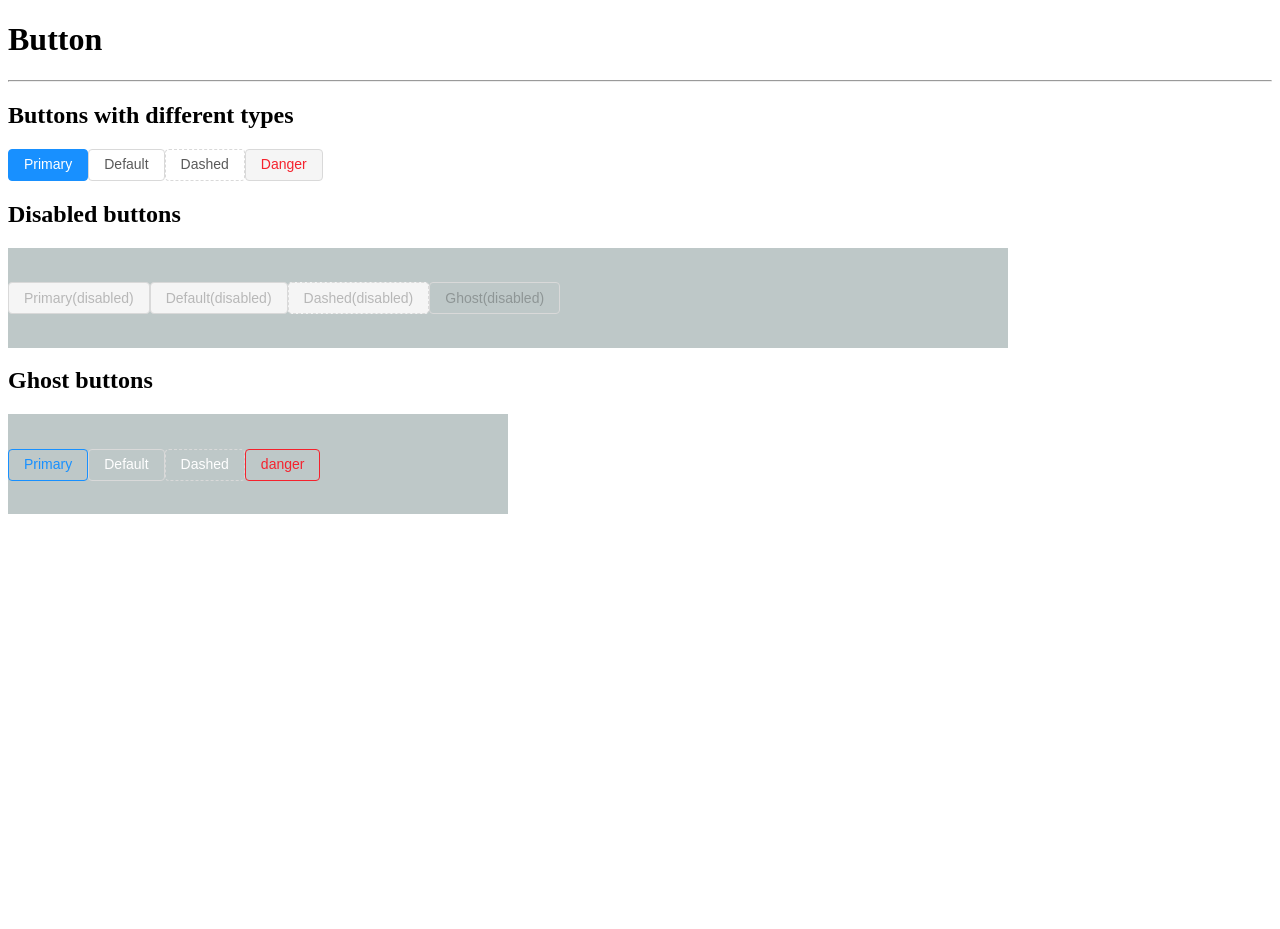
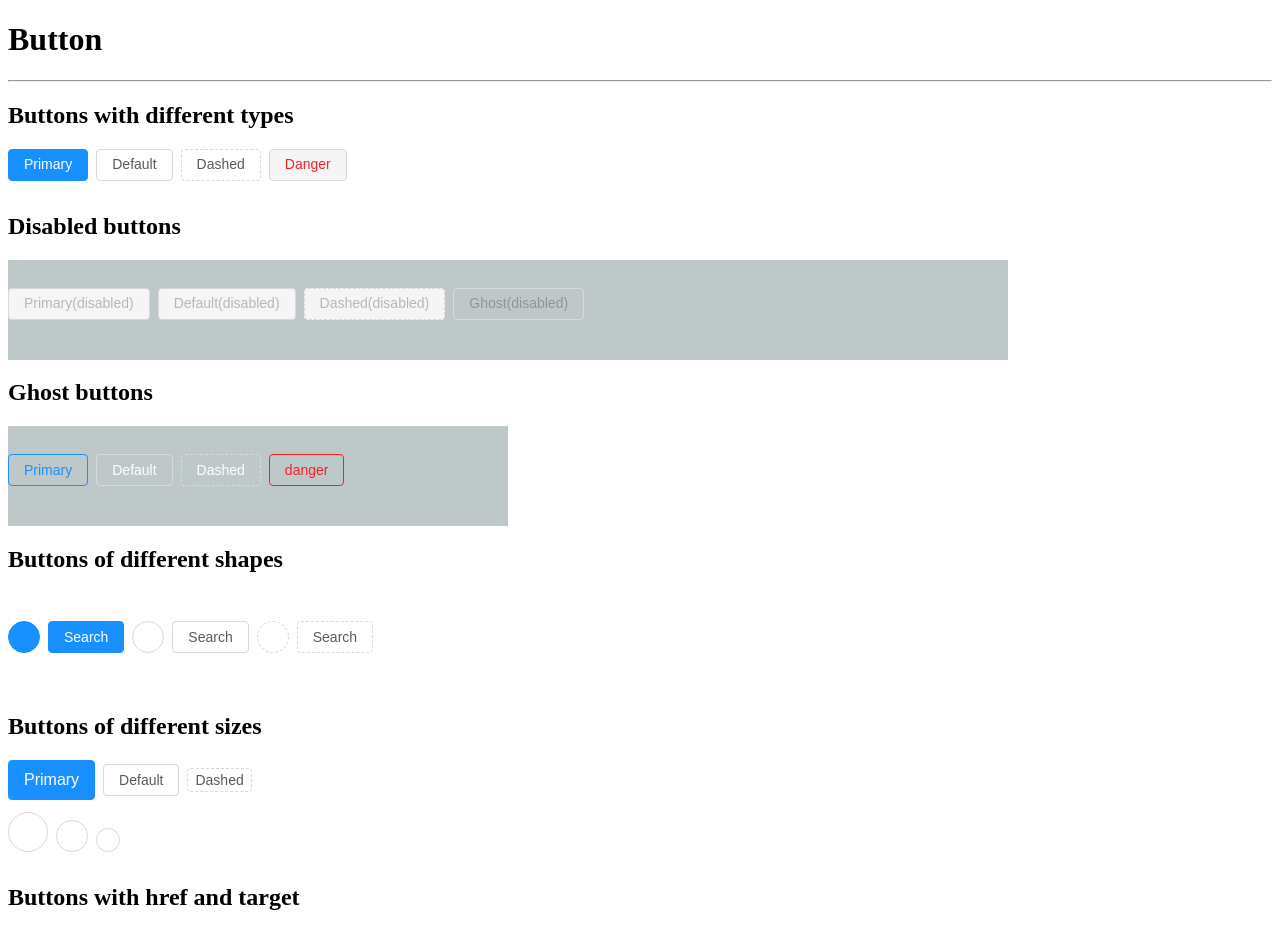
Before and after one commit to Sai1996/ant-design-vue-implementation, a Vue app: page / in a window 1280 px wide. Shown: the top 929 px of the page. Before the commit the page ends 800 px from the top, so only its background shows below. Built offline with nearby package versions, Linux system fonts and the light colour scheme; the HTML template or start-up script is replaced by a standard one.

Commit message:
Almost finished button.

```diff
--- a/src/App.vue
+++ b/src/App.vue
@@ -11,18 +11,46 @@
         <ad-button type="danger">Danger</ad-button>
       </div>
       <h2>Disabled buttons</h2>
-      <div style=" height: 100px; width:1000px; line-height:100px; background-color:rgb(190, 200, 200)">
+      <div style=" height: 100px; width:1000px; display:flex;align-items:center; background-color:rgb(190, 200, 200)">
         <ad-button type="primary" v-bind:disabled="true">Primary(disabled)</ad-button>
         <ad-button v-bind:disabled="true">Default(disabled)</ad-button>
         <ad-button type="dashed" v-bind:disabled="true">Dashed(disabled)</ad-button>
         <ad-button  v-bind:disabled="true" v-bind:ghost="true">Ghost(disabled)</ad-button>
       </div>
       <h2>Ghost buttons</h2>
-      <div style=" height: 100px; width:500px; line-height:100px; background-color:rgb(190, 200, 200)">
+      <div style=" height: 100px; width:500px; display:flex;align-items:center;background-color:rgb(190, 200, 200)">
         <ad-button type="primary" v-bind:ghost="true">Primary</ad-button>
         <ad-button v-bind:ghost="true">Default</ad-button>
         <ad-button type="dashed" v-bind:ghost="true">Dashed</ad-button>
         <ad-button type="danger" v-bind:ghost="true">danger</ad-button>
+      </div>
+      <h2>Buttons of different shapes</h2>
+      <div style=" height: 100px; width:500px; display:flex;align-items:center">
+        <ad-button type="primary" shape="circle"></ad-button>
+        <ad-button type="primary" >Search</ad-button>
+        <ad-button shape="circle"></ad-button>
+        <ad-button >Search</ad-button>
+        <ad-button type="dashed" shape="circle"></ad-button>
+        <ad-button type="dashed" >Search</ad-button>
+      </div>
+      <h2>Buttons of different sizes</h2>
+      <div>
+        <ad-button type="primary" size="large">Primary</ad-button>
+        <ad-button>Default</ad-button>
+        <ad-button type="dashed" size="small">Dashed</ad-button>
+        <br>
+        <ad-button size="large" shape="circle" ></ad-button>
+        <ad-button shape="circle" ></ad-button>
+        <ad-button size="small" shape="circle" ></ad-button>
+      </div>
+      <h2>Buttons with href and target</h2>
+      <div>
+        <ad-button type="primary" href="https://www.google.com" target="_blank">Primary</ad-button>
+        <ad-button href="#top">Default</ad-button>
+      </div>
+      <h2>Emits click event</h2>
+      <div>
+        <ad-button  v-on:click="handleOnClick">Alert</ad-button>
       </div>
     </div>
 </div>
@@ -34,6 +62,12 @@ import Button from "./button/index.vue";
 export default {
   components: {
     "ad-button": Button
+  },
+  methods: {
+    handleOnClick: function() {
+
+      window.alert("1");
+    }
   }
 };
 </script>
--- a/src/button/index.vue
+++ b/src/button/index.vue
@@ -1,10 +1,14 @@
 <template>
-  <button
-    :class="[ 'btn','btn-' + type, ghost ? 'btn-background-ghost' : '', isClicked]"
-    :disabled="disabled"
-    v-on:click="destroyClicked();">
+  <a :href="href" :target="target" >
+    <button
+      :type="htmlType"
+      :class="[ 'btn','btn-' + type, ghost ? 'btn-background-ghost' : '', isClicked, 'btn-' + shape, 'btn-' + size]"
+      :disabled="disabled"
+      v-on:click="handleOnClick"
+    >
       <slot></slot>
-  </button>
+    </button>
+  </a>
 </template>
 
 <script>
@@ -21,6 +25,26 @@ export default {
     ghost: {
       type: Boolean,
       default: false
+    },
+    shape: {
+      type: String,
+      default: ""
+    },
+    size: {
+      type: String,
+      default: ""
+    },
+    href: {
+      type: String,
+      default: "javascript:;"
+    },
+    target: {
+      type: String,
+      default: ""
+    },
+    htmlType: {
+      type: String,
+      default: "button"
     }
   },
   data: function() {
@@ -29,15 +53,14 @@ export default {
     };
   },
   methods: {
-    destroyClicked: function() {
+    handleOnClick: function(event) {
       this.isClicked = "clicked";
 
-      setTimeout(
-        () => {
-          this.isClicked = "";
-        },
-        400
-      );
+      setTimeout(() => {
+        this.isClicked = "";
+      }, 400);
+
+      this.$emit('click', event);
     }
   }
 };
@@ -45,6 +68,8 @@ export default {
 
 <style lang="scss">
 .btn {
+  margin-right: 8px;
+  margin-bottom: 12px;
   line-height: 1.5;
   display: inline-block;
   font-weight: 400;
@@ -72,7 +97,6 @@ export default {
         border-width: 6px;
       }
     }
-
     content: "";
     position: absolute;
     top: -1px;
@@ -84,6 +108,9 @@ export default {
     opacity: 0.4;
     animation: buttonEffect 0.4s;
     display: block;
+  }
+  &.btn-danger.clicked::after {
+    border-color: #f5222d;
   }
 }
 
@@ -117,6 +144,7 @@ export default {
   color: #40a9ff;
   border-color: #40a9ff;
 }
+
 .btn-danger {
   color: #f5222d;
   background-color: #f5f5f5;
@@ -164,4 +192,40 @@ export default {
   color: #ff4d4f;
   border-color: #ff4d4f;
 }
+
+.btn-circle {
+  width: 32px;
+  padding: 0;
+  font-size: 16px;
+  border-radius: 50%;
+  height: 32px;
+  &.btn-large {
+    width: 40px;
+    padding: 0;
+    font-size: 18px;
+    border-radius: 50%;
+    height: 40px;
+  }
+  &.btn-small {
+    width: 24px;
+    padding: 0;
+    font-size: 14px;
+    border-radius: 50%;
+    height: 24px;
+  }
+}
+
+.btn-large {
+  padding: 0 15px;
+  font-size: 16px;
+  border-radius: 4px;
+  height: 40px;
+}
+
+.btn-small {
+  padding: 0 7px;
+  font-size: 14px;
+  border-radius: 4px;
+  height: 24px;
+}
 </style>
```
Also changed, not shown: 1 other file (tests, documents, lock files or other folders).
